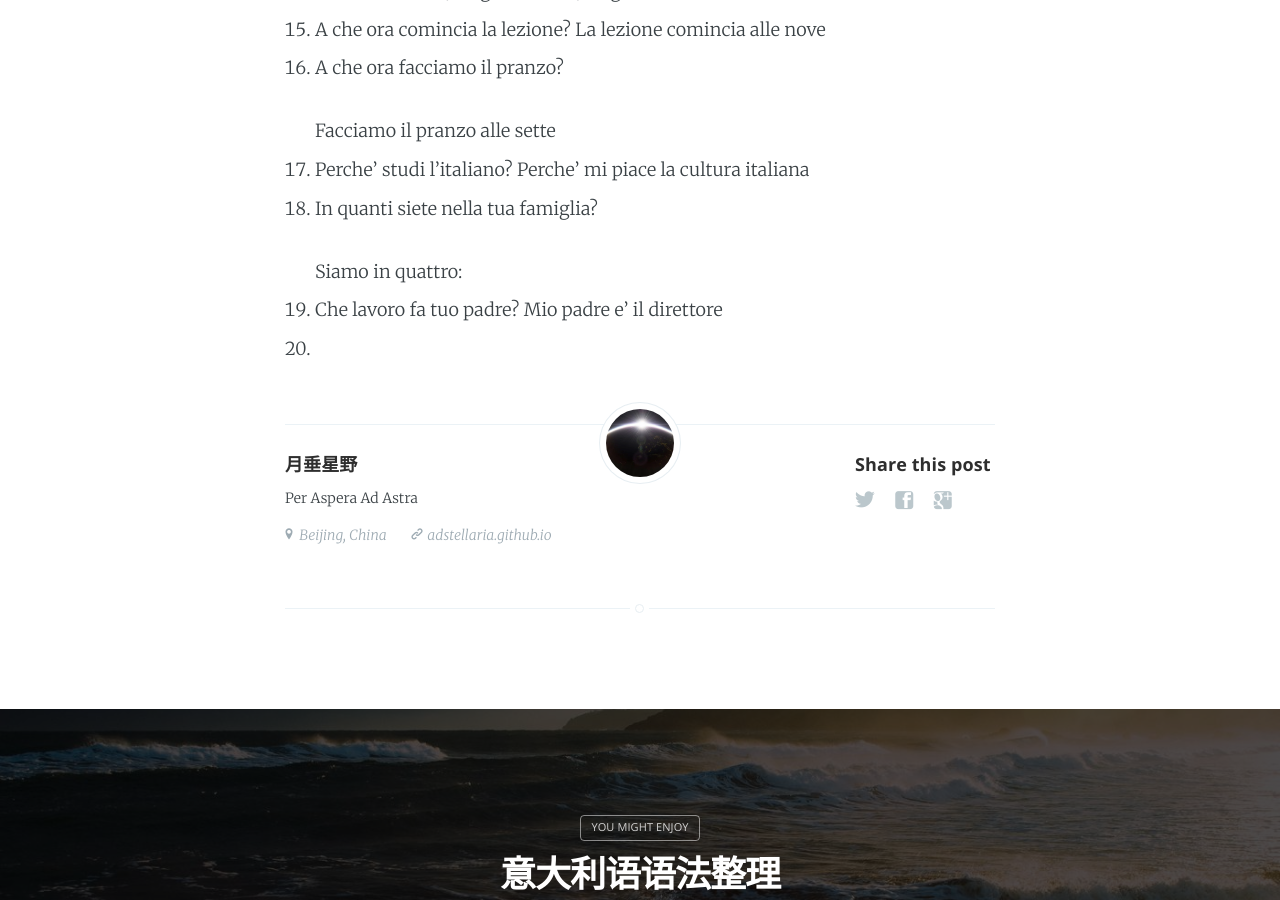
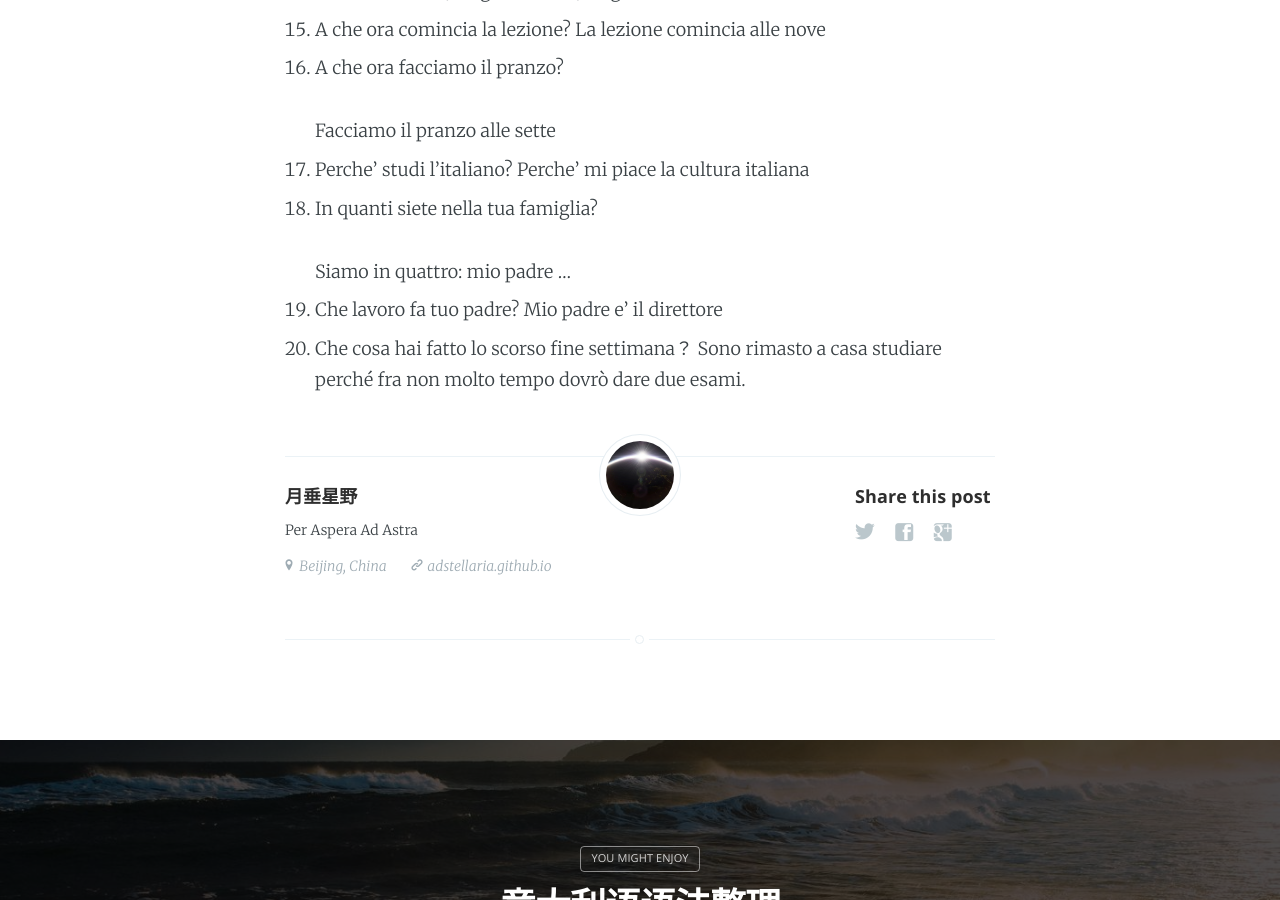
Before and after one commit to adstellaria/adstellaria.github.io, a Jekyll site: the page built from _posts/2022-06-02-italian-word-idiom.md, in a window 1280 px wide and 900 px high, scrolled down 1668 px. Built offline with Jekyll 4.4.1, drawn with Linux system fonts in a browser that asks for light colours; nearby versions of some CDN libraries.

Commit message:
Update italian

```diff
--- a/_posts/2022-06-02-italian-word-idiom.md
+++ b/_posts/2022-06-02-italian-word-idiom.md
@@ -81,9 +81,10 @@ categories: stellar
 
 18. In quanti siete nella tua famiglia?
 
-    Siamo in quattro:
+    Siamo in quattro: mio padre ...
 
 19. Che lavoro fa tuo padre?
     Mio padre e' il direttore
 
-20.
+20. Che cosa hai fatto lo scorso fine settimana？
+    Sono rimasto a casa studiare perch&eacute; fra non molto tempo dovr&ograve; dare due esami.
```
Also changed, not shown: _posts/2022-03-29-italian-verb-conjugation.md (+8 -8 lines), _posts/2022-05-28-italian-grammar.md (+22 -10 lines).
